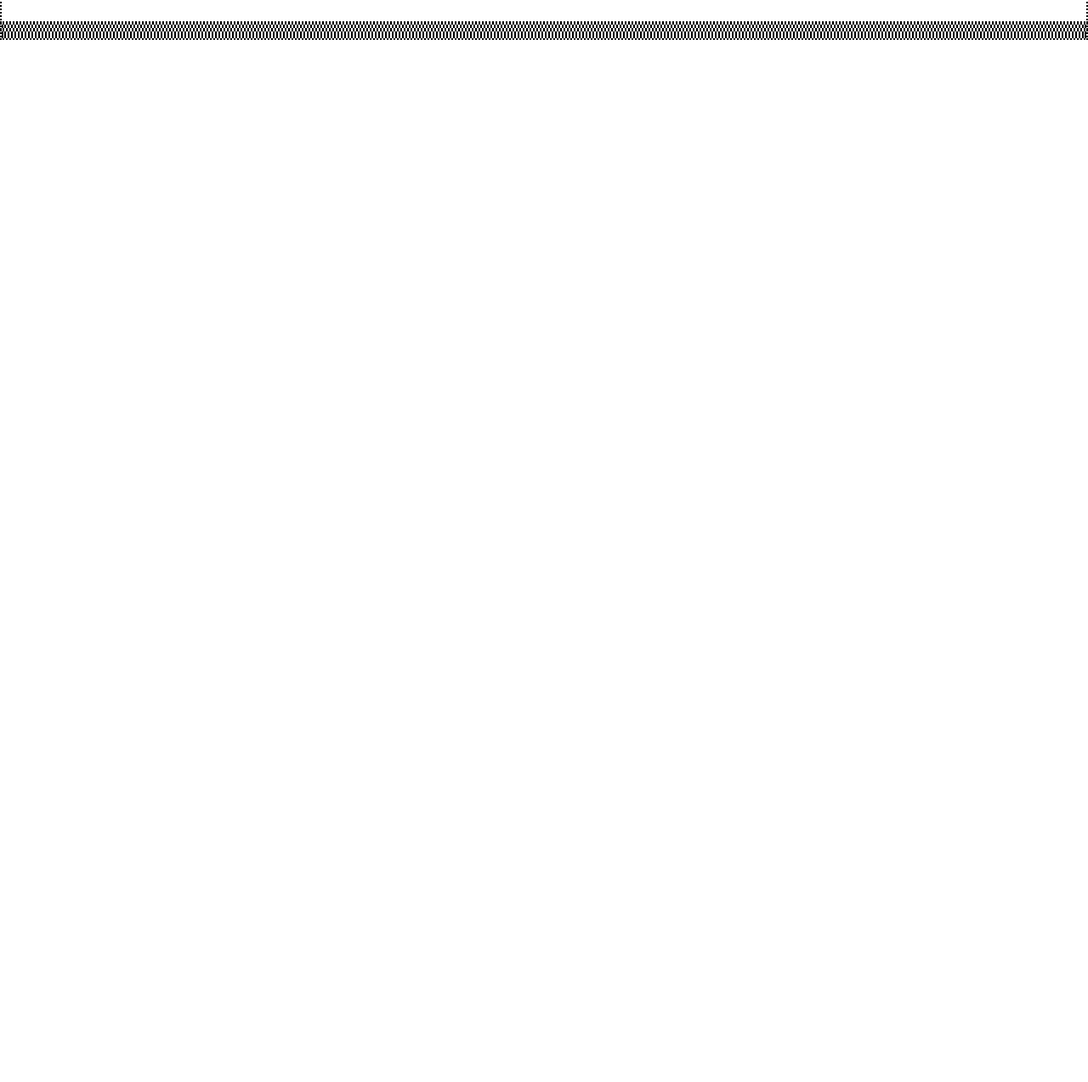
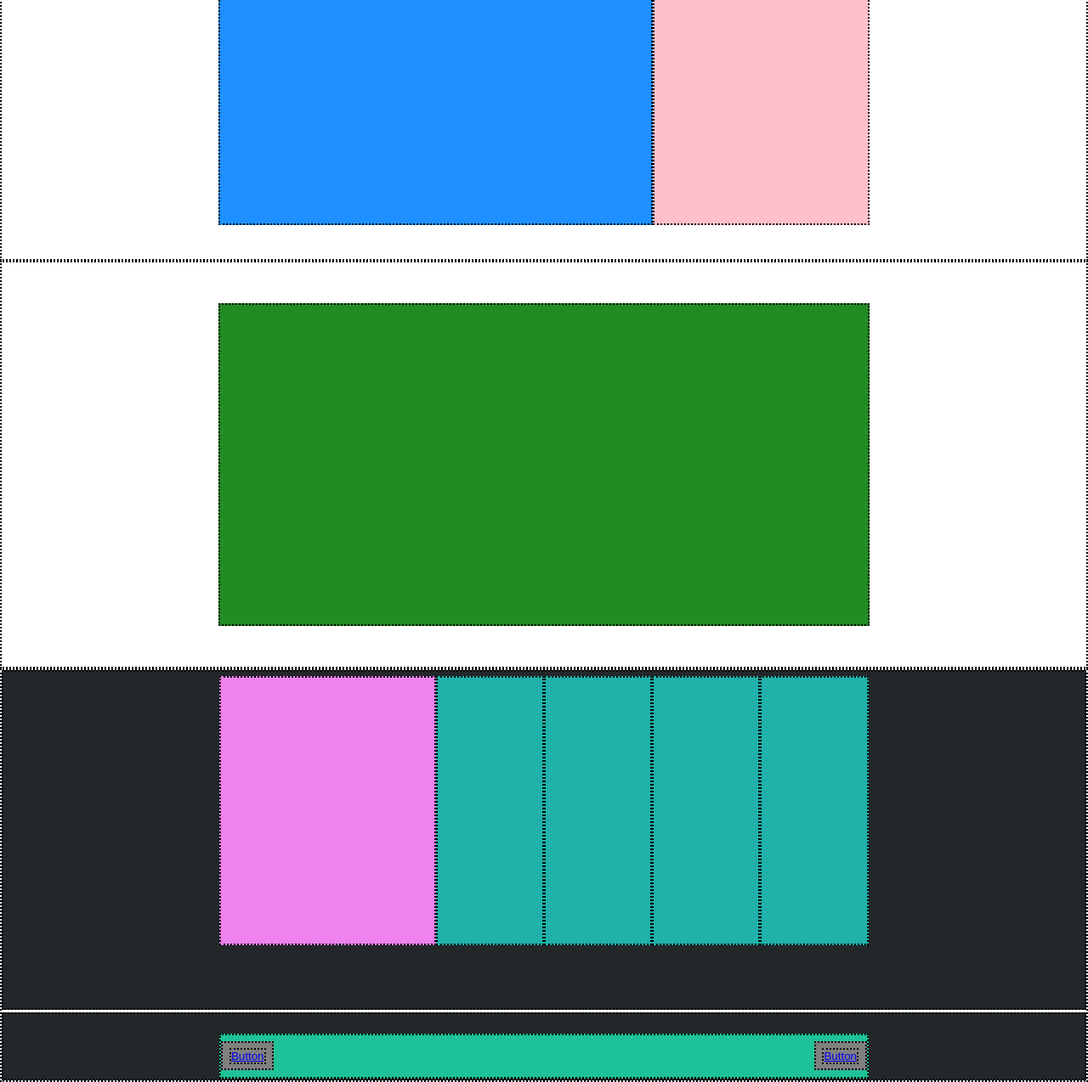
Before and after one commit to ValerioGc/htmlcss-struttura-discord, a plain HTML site: page index.html in a window 1280 px wide. Shown: the part 1188-2462 px from the top of the page at 85% size. Before the commit the page ends 1235 px from the top, so only its background shows below. Drawn offline with nearby package versions, Linux system fonts and the light colour scheme.

Commit message:
fine parte footer

```diff
--- a/css/style.css
+++ b/css/style.css
@@ -4,16 +4,13 @@
     padding: 0;
 }
 
-body {
-    font-family: 'Cabin', sans-serif;
-}
 header {
     height: 10vh;
     display: flex;
     align-items: center;
 }
 .headerhigh {
-    width:70%;
+    width:60%;
     margin: auto;
     display: flex;
     justify-content:center;
@@ -40,32 +37,70 @@ header .logo, header nav, header .login {
 /* Parte inferiore header  */
 
 .containerhead {
-    width: 50%;
+    width: 40%;
     height: 30vh;
     margin: 2% auto;
 }
 /* sezioni pagina */
 .sectiont1, .sectiont2 {
     display: flex;
-    height: 35vh;
+    height: 50vh;
+    justify-content: center;
+    align-items: center;
+}
+.sectiont3 {
+    display: flex;
     justify-content: center;
     align-items: center;
 }
 
-.container, .container2 {
+.container, .container2, .greencont, .col, .colb {
     height: 80%;
 }
 .container {
     width: 40%;
 }
 .container2{
-    width: 30%;
+    width: 20%;
+}
+.greencont {
+    width: 60%;
 }
 /* Footer */
-
-
-
-
+.foot {
+    background-color: #23272a ;
+    height: 50vh;
+    display: flex;
+    justify-content: center;
+    align-items: flex-start;
+}
+.col, .colb {
+    margin-top: 5px;
+}
+.colb {
+    width: 20%;
+}
+.col {
+    width: 10%;
+}
+/* Parte finale footer */
+.low {
+    margin-top: 3px;
+    display: flex;
+    justify-content: center;
+    align-items: flex-end;
+    height: 10vh;
+}
+.footlcont {
+    display: flex;
+    width: 60%;
+    justify-content: space-between;
+    align-items: center;
+}
+button {
+    padding:1%;
+    margin: 1% 0;
+}
 /* regole debug */
 .debug * {
     border: 2px dotted black;
@@ -79,16 +114,31 @@ header .logo, header nav, header .login {
 .debug .headerlow {
     background-color: #00008b;
 }
-.debug .containerhead {
+.debug .containerhead, .colb{
     background-color: #ee82ee;
 }
 .debug .sectiont2, .section1 {
     background-color: #d3d3d3;
-    height: 35vh;
+    height: 40vh;
+}
+.debug .sectiont3 {
+    height: 60vh;
 }
 .debug .container {
-    background-color: #1E90FF;
+    background-color: #1e90ff;
 }
-.debug .container2{
-    background-color: #FFC0CB;
+.debug .container2 {
+    background-color: #ffc0cb;
 }
+.debug .greencont {
+    background-color: #228b22;
+}
+.debug .col{
+    background-color: #20b2aa ;
+}
+.debug .footlcont{
+    background-color: #1ec299 ;
+}
+.debug button {
+    background-color: grey ;
+}
--- a/index.html
+++ b/index.html
@@ -6,10 +6,6 @@
         <meta name="viewport" content="width=device-width, initial-scale=1.0">
         <title>Struttura Discord</title>
         <link rel="stylesheet" href="css/style.css">
-        <link rel="preconnect" href="https://fonts.googleapis.com">
-        <link rel="preconnect" href="https://fonts.gstatic.com" crossorigin>
-        <link href="https://fonts.googleapis.com/css2?family=Cabin&display=swap" rel="stylesheet">
-
     </head>
     <body class="debug">
         <header>
@@ -45,13 +41,29 @@
             <div class="container2"></div>
         </section>
 
-        <section>
-            <div></div>
+        <section class="sectiont3">
+            <div class="greencont"></div>
         </section>
         <!-- Footer Pagina -->
         <footer>
-            <div class="foot"></div>
-            <div class="foot low"></div>
+            <div class="foot">
+                <div class="colb"></div>
+                <div class="col"></div>
+                <div class="col"></div>
+                <div class="col"></div>
+                <div class="col"></div>
+            </div>
+            <!-- Parte finale footer -->
+            <div class="foot low">
+                <div class="footlcont">
+                    <button>
+                        <a href="#">Button</a>
+                    </button>
+                    <button>
+                        <a href="#">Button</a>
+                    </button>
+                </div>
+            </div>
         </footer>
     </body>
 </html>
```
